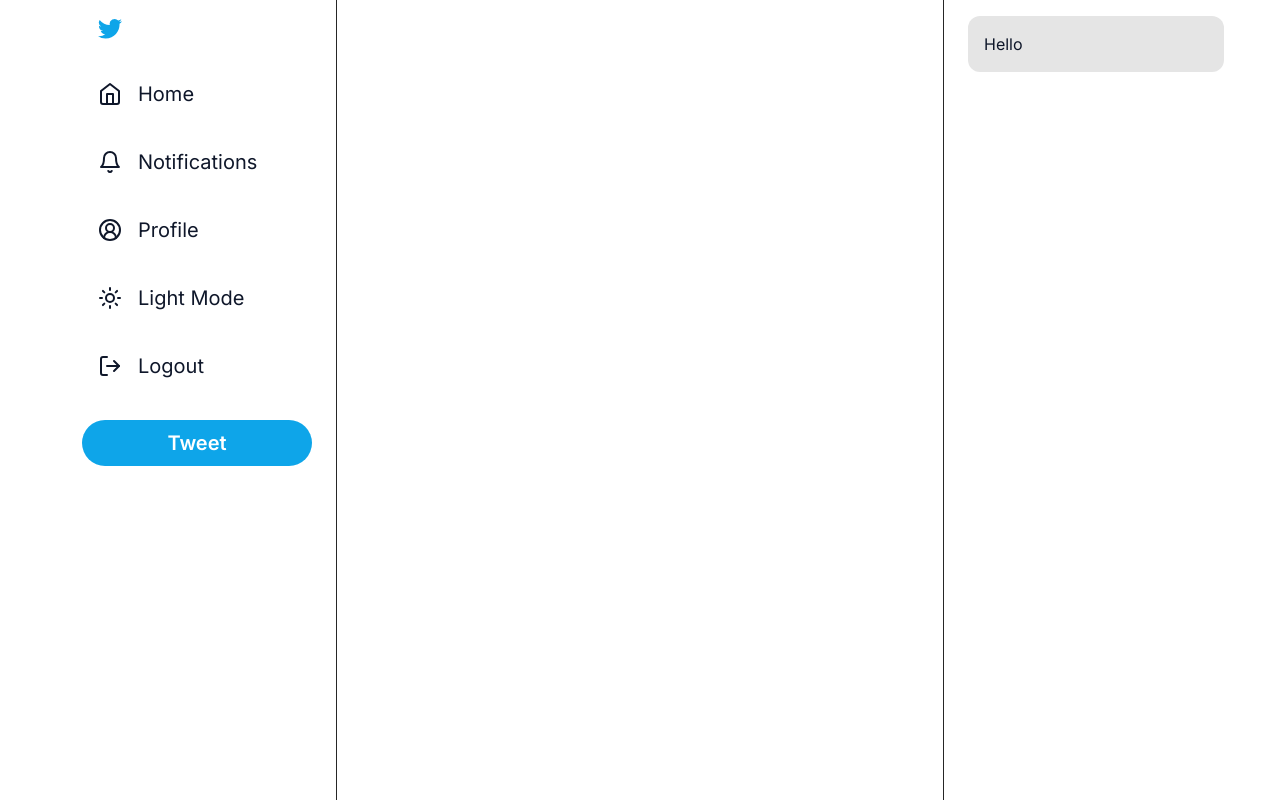
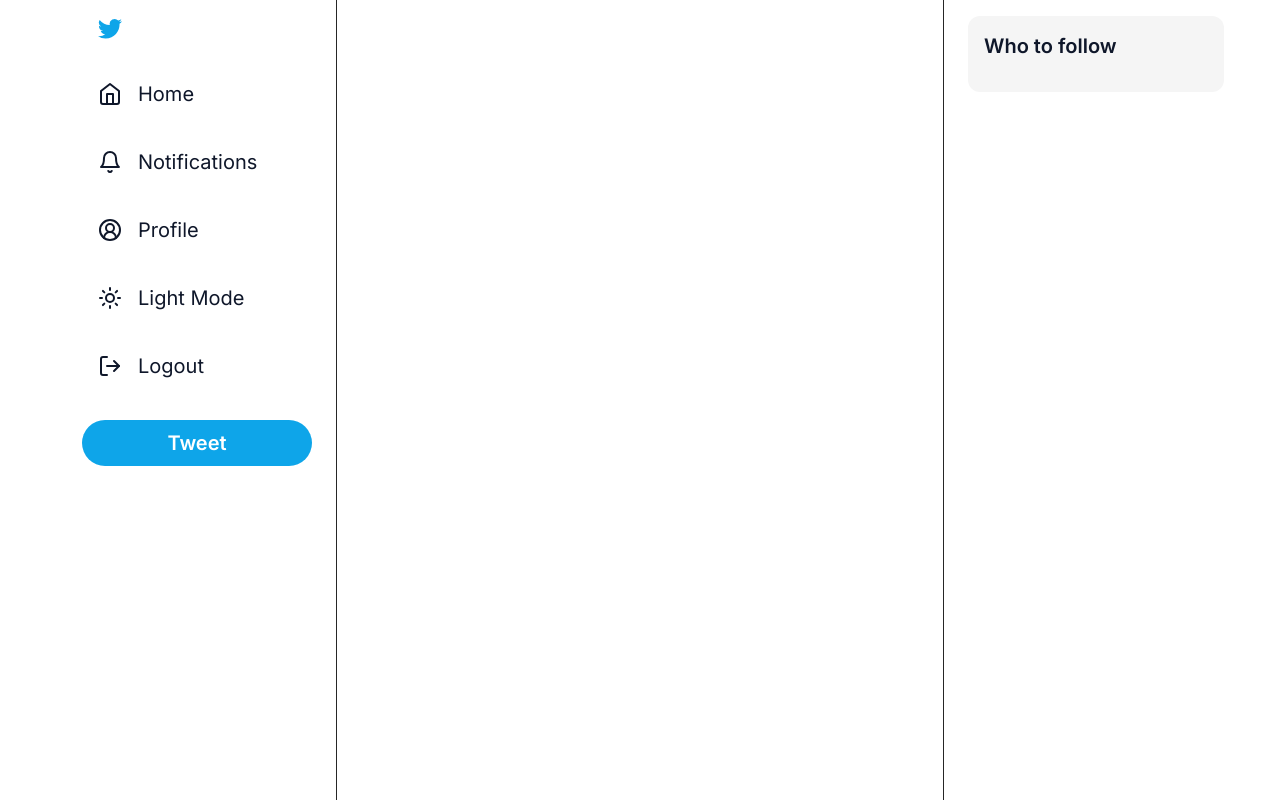
Before and after one commit to healertrix/twitter, a Next.js app: page / in a window 1280 px wide. Built offline with nearby package versions, Linux system fonts and the light colour scheme.

Commit message:
Followbar error solved final

```diff
--- a/app/custom_components/layout/Followbar.tsx
+++ b/app/custom_components/layout/Followbar.tsx
@@ -3,10 +3,11 @@
 export default function Followbar() {
   return (
     <div className='px-6 py-4 hidden lg:block'>
-          <div
-              className='bg-neutral-200 dark:bg-neutral-800 rounded-xl p-4'
-          >
-        Hello
+      <div className='bg-neutral-100 dark:bg-neutral-800 rounded-xl p-4'>
+              <h2 className='text-xl font-semibold'>Who to follow</h2>
+              <div className="flex flex-col gap-6 mt-4">
+                  {/* TODO */}
+              </div>
       </div>
     </div>
   );
```
